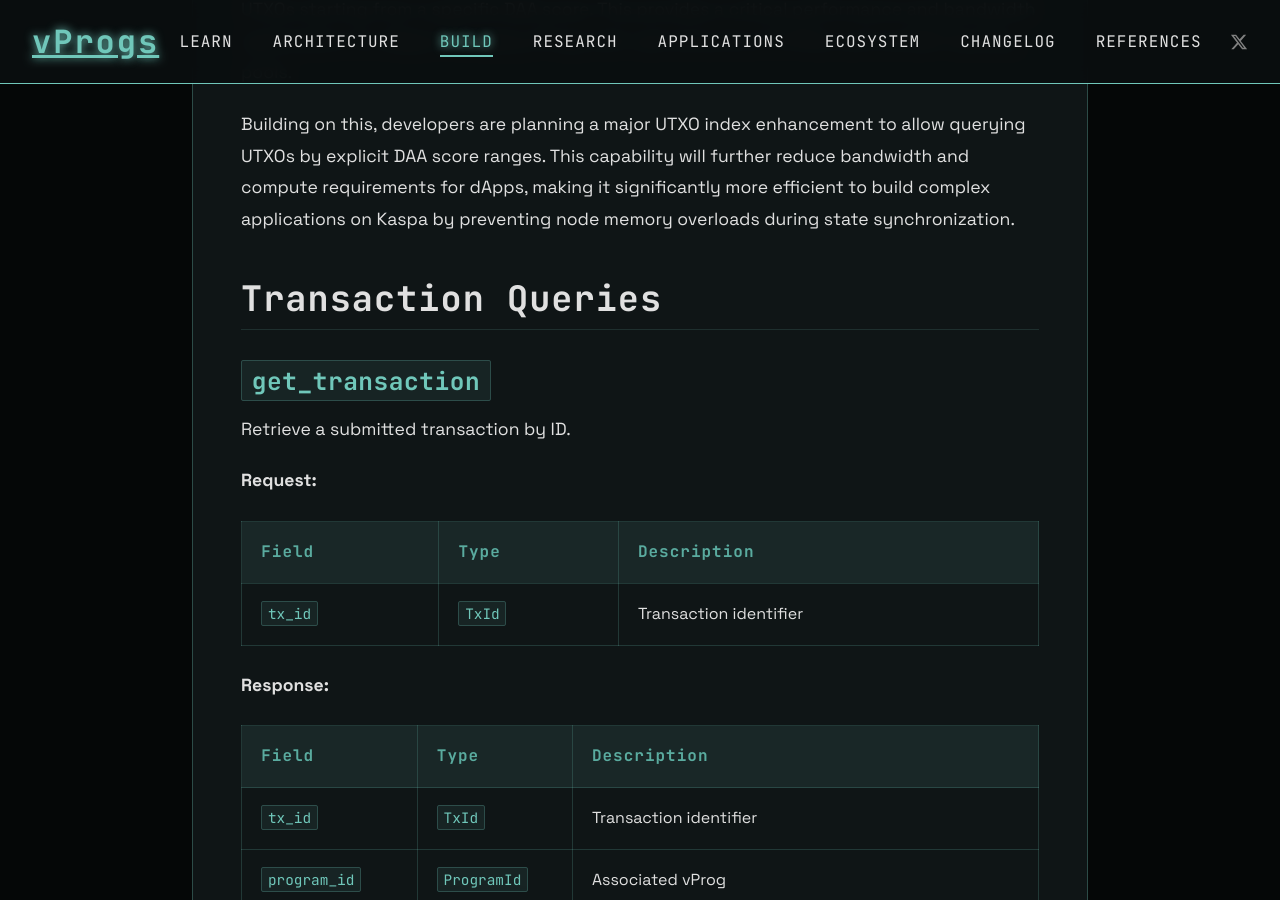
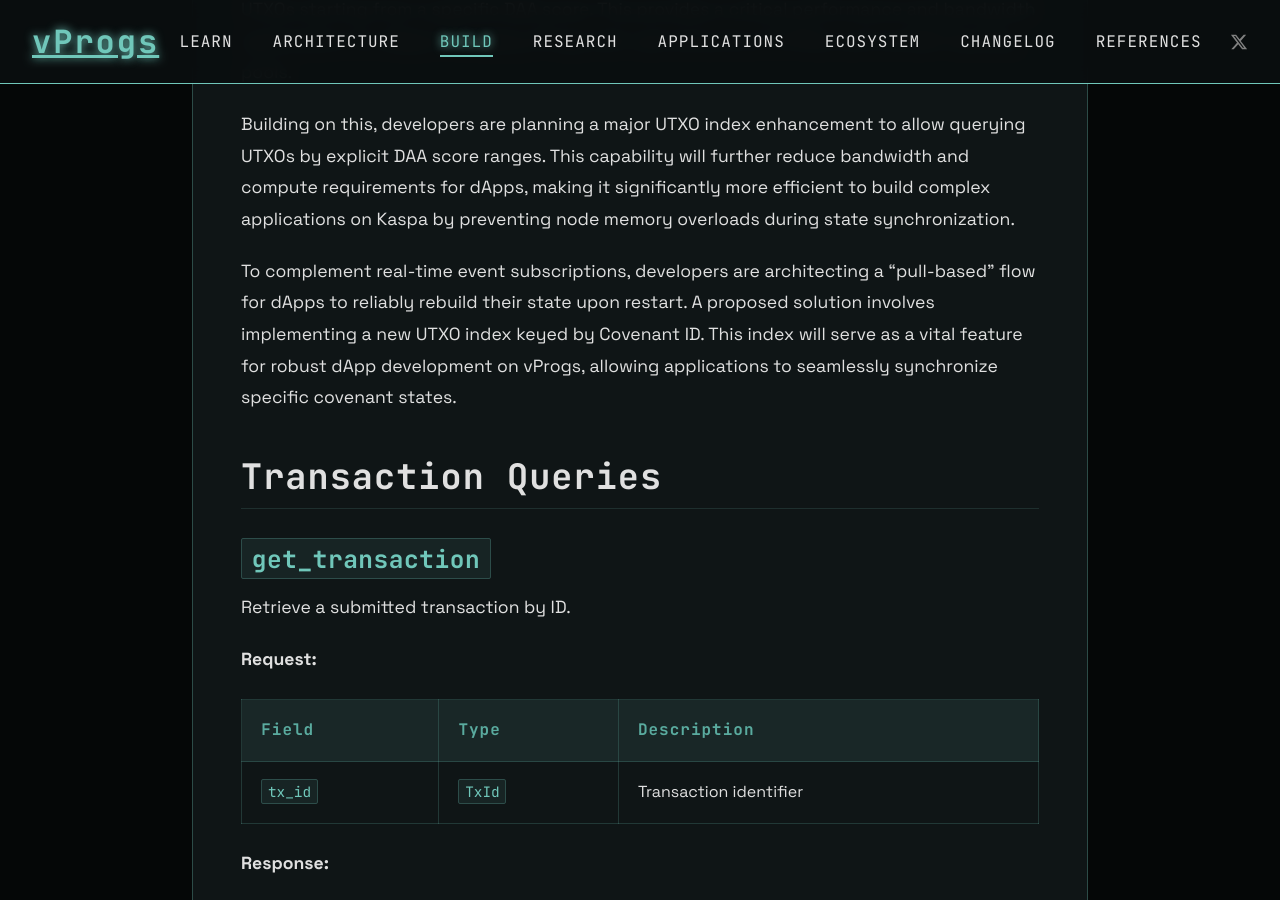
Before and after one commit to creative-inference/vprogs.xyz, a Jekyll site: the page built from build/api-reference.md, in a window 1280 px wide and 900 px high, scrolled down 7442 px. Built offline with Jekyll 4.4.1, drawn with Linux system fonts in a browser that asks for light colours.

Commit message:
Add pull-based dApp state sync via Covenant ID index [auto]

```diff
--- a/build/api-reference.md
+++ b/build/api-reference.md
@@ -201,6 +201,10 @@
 
 Building on this, developers are planning a major UTXO index enhancement to allow querying UTXOs by explicit DAA score ranges. This capability will further reduce bandwidth and compute requirements for dApps, making it significantly more efficient to build complex applications on Kaspa by preventing node memory overloads during state synchronization.
 
+
+
+To complement real-time event subscriptions, developers are architecting a "pull-based" flow for dApps to reliably rebuild their state upon restart. A proposed solution involves implementing a new UTXO index keyed by Covenant ID. This index will serve as a vital feature for robust dApp development on vProgs, allowing applications to seamlessly synchronize specific covenant states.
+
 ## Transaction Queries
 
 ### `get_transaction`
```
